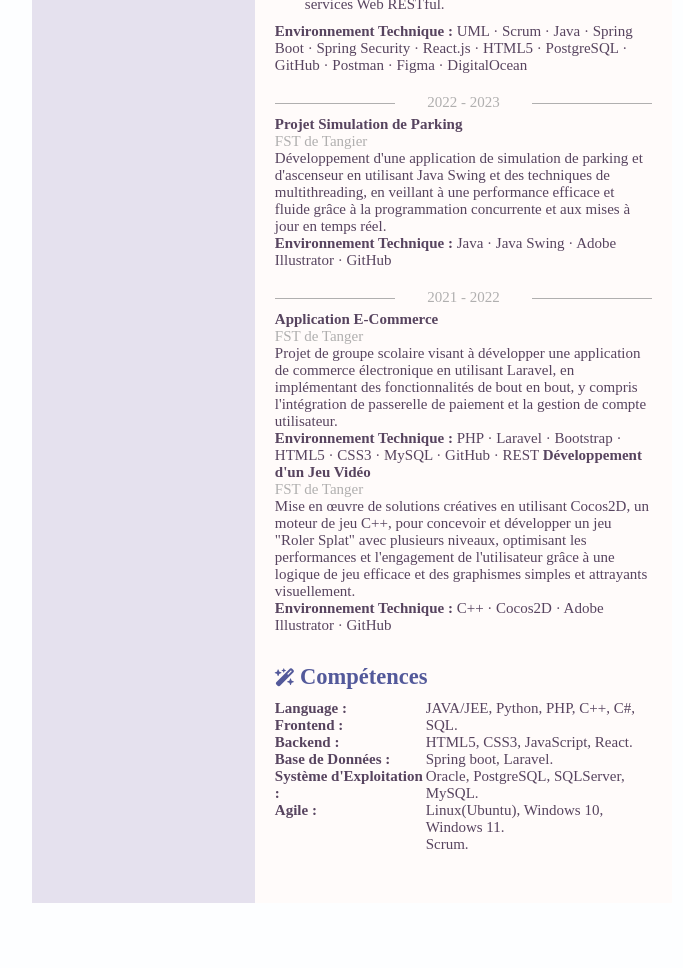
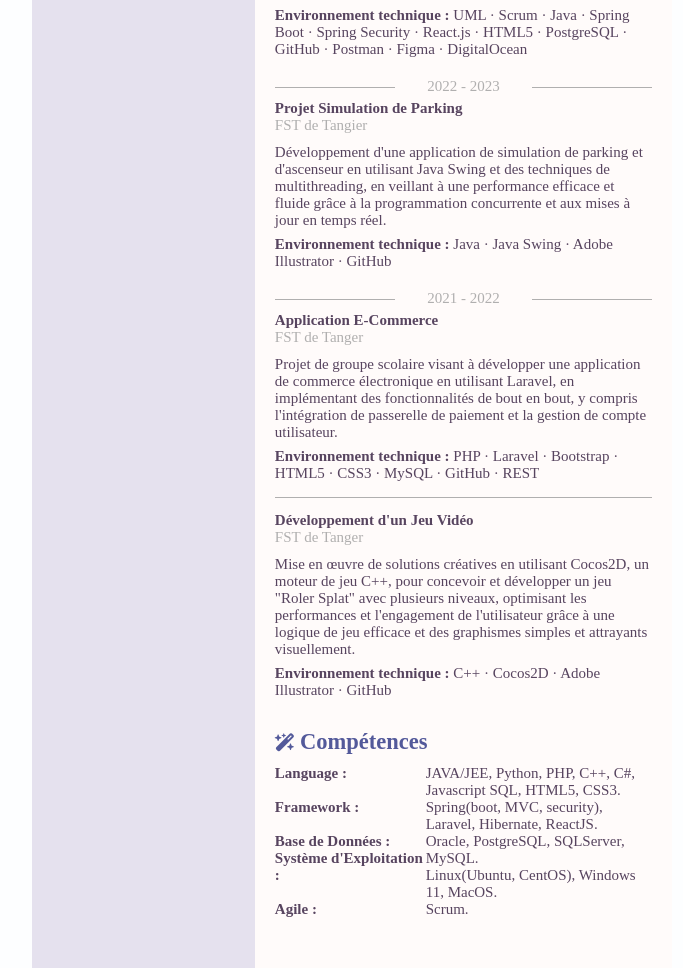
Before and after one commit to taflur/CV, a plain HTML site: page index.html in a window 1280 px wide. Shown: the part 1003-1971 px from the top of the page, without its empty margins (288-971 px from the left). Before the commit the page ends 1906 px from the top, so only its background shows below. Drawn offline with Linux system fonts and the light colour scheme.

Commit message:
commit 3

```diff
--- a/index.css
+++ b/index.css
@@ -42,6 +42,7 @@ h2 {
 }
 .Place {
     color: rgb(176, 175, 175);
+    margin-bottom: 10px;
 }
 .Dates:before{
     content:" ";
@@ -108,3 +109,12 @@ h2 i{
 .lang-desc{
     color: rgb(176, 175, 175);
 }
+.env{
+    margin-top: 7px;
+}
+.bar {
+    width:100%;
+    height:0.2px;
+    background: rgb(176, 175, 175);
+    margin: 15px 0px 15px 0px;
+  }
--- a/index.html
+++ b/index.html
@@ -23,7 +23,6 @@
 			</div>
             <div class="title">
 				<p>Étudiante en Master Systèmes Informatiques et Mobiles</p>
-				<div class="birth"><i class="fa-solid fa-calendar-days"></i>12/06/2000, Oujda</div>
 			</div>
 			<div class="Contact">
 				<h2>Contact</h2>
@@ -54,14 +53,13 @@
 		</div>
 		<div class="right">
 			<div class="Summary">
-				<h2><i class="fa-solid fa-paperclip"></i>En bref</h2>
 				<p>En tant qu'étudiante en informatique avec une solide base en langages de programmation,
 					notamment en Java, je suis compétente dans le développement de logiciels.
 					J'ai démontré une aptitude à apprendre et à appliquer des concepts techniques complexes.
 					J'ai de l'expérience dans la collaboration au sein d'un environnement d'équipe grâce à des
 					stages et des projets de groupe. Je suis enthousiaste à l'idée de mettre mes compétences et
 					ma passion pour l'informatique au service d'un poste qui me permettra de grandir et de
-					continuer à apprendre en tant que développeur junior.
+					continuer à apprendre en tant que développeur.
 				</p>
 			</div>
             <div class="Education">
@@ -84,8 +82,8 @@
 				<div class="Dates">Avril 2022 - Juin 2022</div>
 					<b>Stage PFE</b>
                     <div class="Place">Activelab, Tanger</div>
-					<div>Conception et Développement d'un Data Management
-                        Plate-forme pour un Espace d'Enseignement</div>
+					<div>Conception et développement d'un data management
+                        plateforme pour un espace d'enseignement</div>
 					<ul>
 						<li>Utilisation des diagrammes UML pour modéliser et communiquer l'architecture et la conception
 							des systèmes logiciels en vue d'un développement et d'une mise en œuvre efficaces.</li>
@@ -99,48 +97,47 @@
 						<li>Utilisation de Postman pour créer et exécuter des requêtes API,
 							et valider les réponses pour des services Web RESTful.</li>
 					</ul>
-                    <b>Environnement Technique : </b>
-					UML · Scrum · Java · Spring Boot · Spring Security · React.js · HTML5 · PostgreSQL · GitHub · Postman · Figma · DigitalOcean
+                    <div class="env"><b>Environnement technique : </b>
+					UML · Scrum · Java · Spring Boot · Spring Security · React.js · HTML5 · PostgreSQL · GitHub · Postman ·
+					Figma · DigitalOcean</div>
 				<div class="Dates">2022 - 2023</div>
 					<b>Projet Simulation de Parking</b>
                     <div class="Place">FST de Tangier</div>
 					<div>Développement d'une application de simulation de parking et d'ascenseur en utilisant Java Swing
 						et des techniques de multithreading, en veillant à une performance efficace et fluide grâce à la programmation
 						concurrente et aux mises à jour en temps réel.</div>
-						<b>Environnement Technique : </b>
-					Java · Java Swing · Adobe Illustrator · GitHub
+						<div class="env"><b>Environnement technique : </b>
+					Java · Java Swing · Adobe Illustrator · GitHub</div>
 				<div class="Dates">2021 - 2022</div>
 					<b>Application E-Commerce</b>
                     <div class="Place">FST de Tanger</div>
 					<div>Projet de groupe scolaire visant à développer une application de commerce électronique en utilisant Laravel,
 						en implémentant des fonctionnalités de bout en bout, y compris l'intégration de passerelle de paiement et la gestion de compte utilisateur.</div>
-						<b>Environnement Technique : </b>
-					PHP · Laravel · Bootstrap · HTML5 · CSS3 · MySQL · GitHub · REST
-					<b>Développement d'un Jeu Vidéo</b>
+						<div class="env"><b>Environnement technique : </b>
+					PHP · Laravel · Bootstrap · HTML5 · CSS3 · MySQL · GitHub · REST<br>
+					<div class="bar"></div>
+					<b>Développement d'un Jeu Vidéo</b></div>
                     <div class="Place">FST de Tanger</div>
 					<div>Mise en œuvre de solutions créatives en utilisant Cocos2D, un moteur de jeu C++, pour concevoir et développer un jeu
 						"Roler Splat" avec plusieurs niveaux, optimisant les performances et l'engagement de l'utilisateur grâce à une logique
 						de jeu efficace et des graphismes simples et attrayants visuellement.</div>
-						<b>Environnement Technique : </b>
-					C++ · Cocos2D · Adobe Illustrator · GitHub
+						<div class="env"><b>Environnement technique : </b>
+					C++ · Cocos2D · Adobe Illustrator · GitHub</div>
 			</div>
             <h2><i class="fa-solid fa-wand-magic-sparkles"></i>Compétences</h2>
             <div class="Skills">
                 <div class="left-skills">
-                    <b>Language :</b><br>
-                    <b>Frontend :</b><br>
-                    <b>Backend :</b><br>
+                    <b>Language :</b><br><br>
+                    <b>Framework :</b><br><br>
                     <b>Base de Données :</b><br>
-                    <b>Système d'Exploitation :</b><br>
+                    <b>Système d'Exploitation :</b><br><br>
                     <b>Agile :</b>
                 </div>
                 <div class="right-skills">
-                    JAVA/JEE, Python, PHP, C++, C#, SQL.<br>
-					HTML5, CSS3,
-					JavaScript, React.<br>
-					Spring boot, Laravel.<br>
+                    JAVA/JEE, Python, PHP, C++, C#, Javascript SQL, HTML5, CSS3.<br>
+					Spring(boot, MVC, security), Laravel, Hibernate, ReactJS.<br>
                     Oracle, PostgreSQL, SQLServer, MySQL.<br>
-                    Linux(Ubuntu), Windows 10, Windows 11.<br>
+                    Linux(Ubuntu, CentOS), Windows 11, MacOS.<br>
                     Scrum.
                 </div>
 			</div>
```
